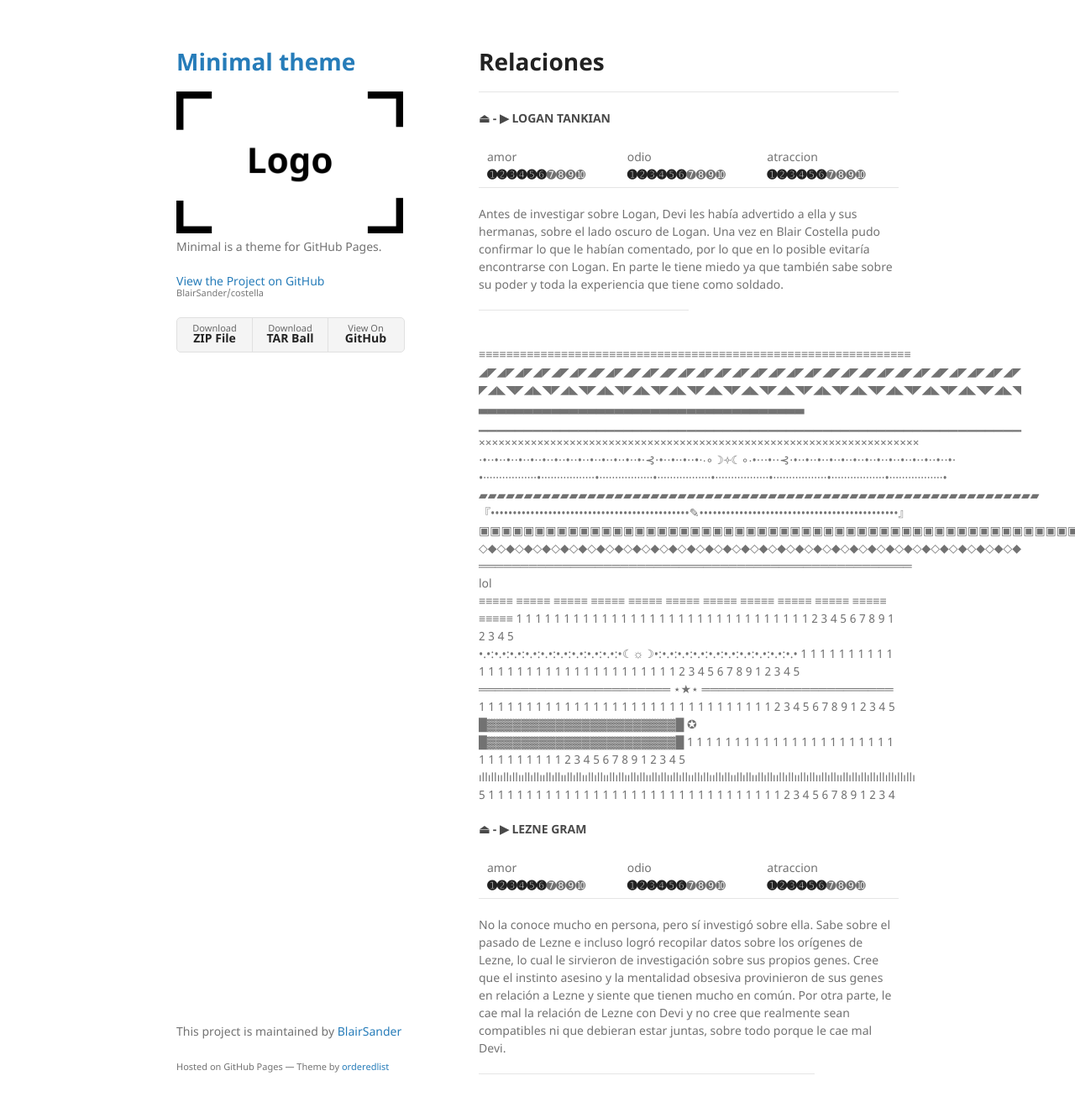
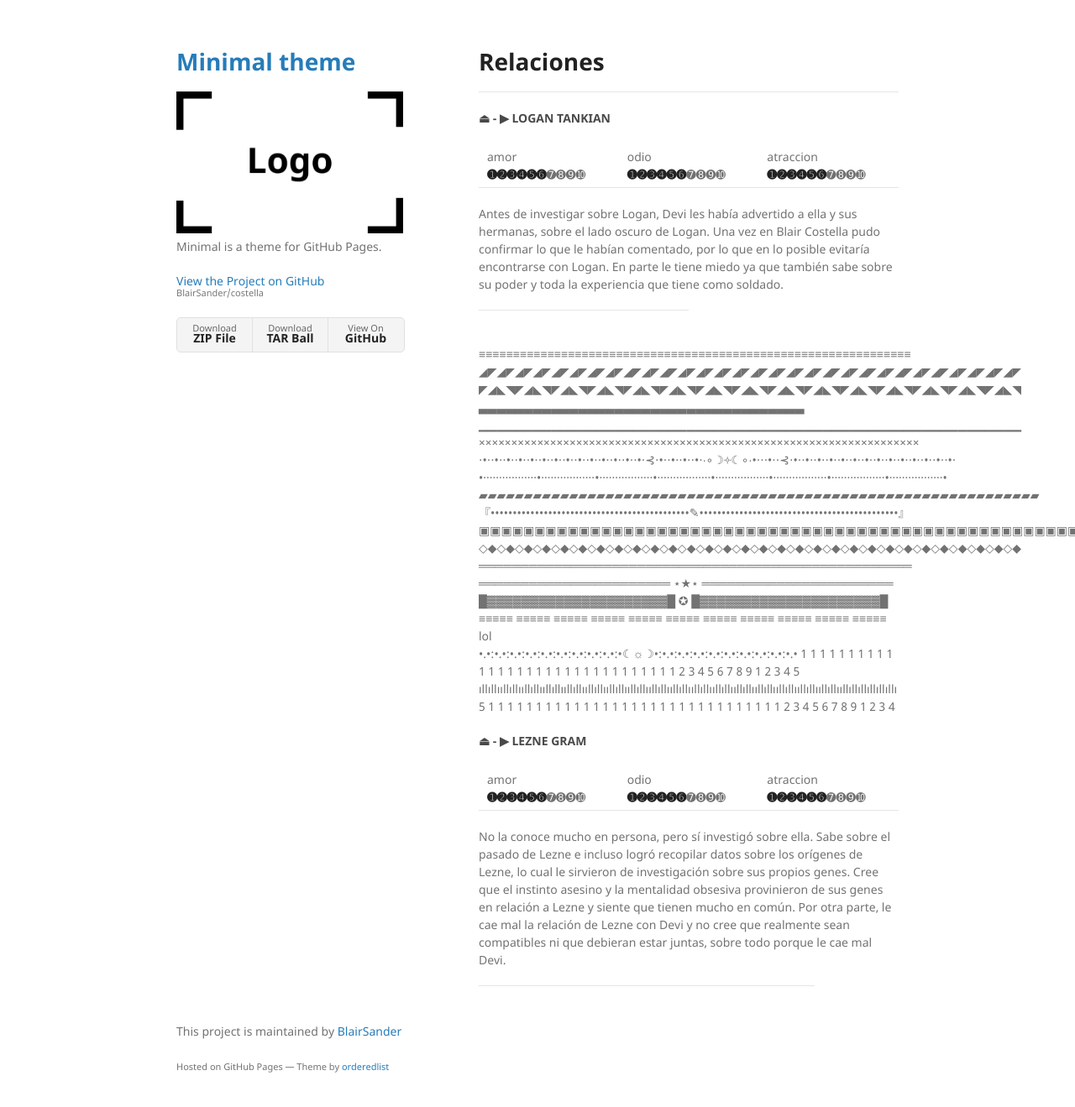
Before and after one commit to BlairSander/costella, a Jekyll site: the page built from relaciones.md, in a window 1280 px wide and 1350 px high. Shown: the top 1319 px of the window at 84% size. Built offline with Jekyll 4.4.1, drawn with Linux system fonts in a browser that asks for light colours; our own code applies the rules of GitHub Pages for plain Markdown files.

Commit message:
Update relaciones.md

```diff
--- a/relaciones.md
+++ b/relaciones.md
@@ -26,16 +26,13 @@ Antes de investigar sobre Logan, Devi les había advertido a ella y sus hermanas
 <br>▣▣▣▣▣▣▣▣▣▣▣▣▣▣▣▣▣▣▣▣▣▣▣▣▣▣▣▣▣▣▣▣▣▣▣▣▣▣▣▣▣▣▣▣▣▣▣▣▣▣▣▣▣▣▣▣▣▣▣▣▣▣
 <br>◇◆◇◆◇◆◇◆◇◆◇◆◇◆◇◆◇◆◇◆◇◆◇◆◇◆◇◆◇◆◇◆◇◆◇◆◇◆◇◆◇◆◇◆◇◆◇◆◇◆◇◆◇◆◇◆◇◆◇◆
 <br>════════════════════════════════════════════════════
+<br>═══════════════════════ ⋆★⋆ ═══════════════════════
+<br>█▓▓▓▓▓▓▓▓▓▓▓▓▓▓▓▓▓▓▓▓▓█ ✪ █▓▓▓▓▓▓▓▓▓▓▓▓▓▓▓▓▓▓▓▓▓█
+<br>≡≡≡≡≡ ≡≡≡≡≡ ≡≡≡≡≡ ≡≡≡≡≡ ≡≡≡≡≡ ≡≡≡≡≡ ≡≡≡≡≡ ≡≡≡≡≡ ≡≡≡≡≡ ≡≡≡≡≡ ≡≡≡≡≡
 lol
-<br>≡≡≡≡≡ ≡≡≡≡≡ ≡≡≡≡≡ ≡≡≡≡≡ ≡≡≡≡≡ ≡≡≡≡≡ ≡≡≡≡≡ ≡≡≡≡≡ ≡≡≡≡≡ ≡≡≡≡≡ ≡≡≡≡≡ ≡≡≡≡≡
-1 1 1 1 1 1 1 1 1 1 1 1 1 1 1 1 1 1 1 1 1 1 1 1 1 1 1 1 1 1 1 2 3 4 5 6 7 8 9 1 2 3 4 5
 <br>•.•:•.•:•.•:•.•:•.•:•.•:•.•:•.•:•.•:•☾☼☽•:•.•:•.•:•.•:•.•:•.•:•.•:•.•:•.•:•.•
 1 1 1 1 1 1 1 1 1 1 1 1 1 1 1 1 1 1 1 1 1 1 1 1 1 1 1 1 1 1 1 2 3 4 5 6 7 8 9 1 2 3 4 5
-<br>═══════════════════════ ⋆★⋆ ═══════════════════════
-1 1 1 1 1 1 1 1 1 1 1 1 1 1 1 1 1 1 1 1 1 1 1 1 1 1 1 1 1 1 1 2 3 4 5 6 7 8 9 1 2 3 4 5
-<br>█▓▓▓▓▓▓▓▓▓▓▓▓▓▓▓▓▓▓▓▓▓▓█ ✪ █▓▓▓▓▓▓▓▓▓▓▓▓▓▓▓▓▓▓▓▓▓▓█
-1 1 1 1 1 1 1 1 1 1 1 1 1 1 1 1 1 1 1 1 1 1 1 1 1 1 1 1 1 1 1 2 3 4 5 6 7 8 9 1 2 3 4 5
-<br>ıllıllııllıllııllıllııllıllııllıllııllıllııllıllııllıllııllıllııllıllııllıllııllıllııllıllııllıllııllıllııllıllııllıllııllıllıllıllıllıllıllıllı
+<br>ıllıllııllıllııllıllııllıllııllıllııllıllııllıllııllıllııllıllııllıllııllıllııllıllııllıllııllıllııllıllııllıllııllıllııllıllıllıllıllıllı
 5 1 1 1 1 1 1 1 1 1 1 1 1 1 1 1 1 1 1 1 1 1 1 1 1 1 1 1 1 1 1 1 2 3 4 5 6 7 8 9 1 2 3 4
 
 #### ⏏ - ▶ LEZNE GRAM
```
